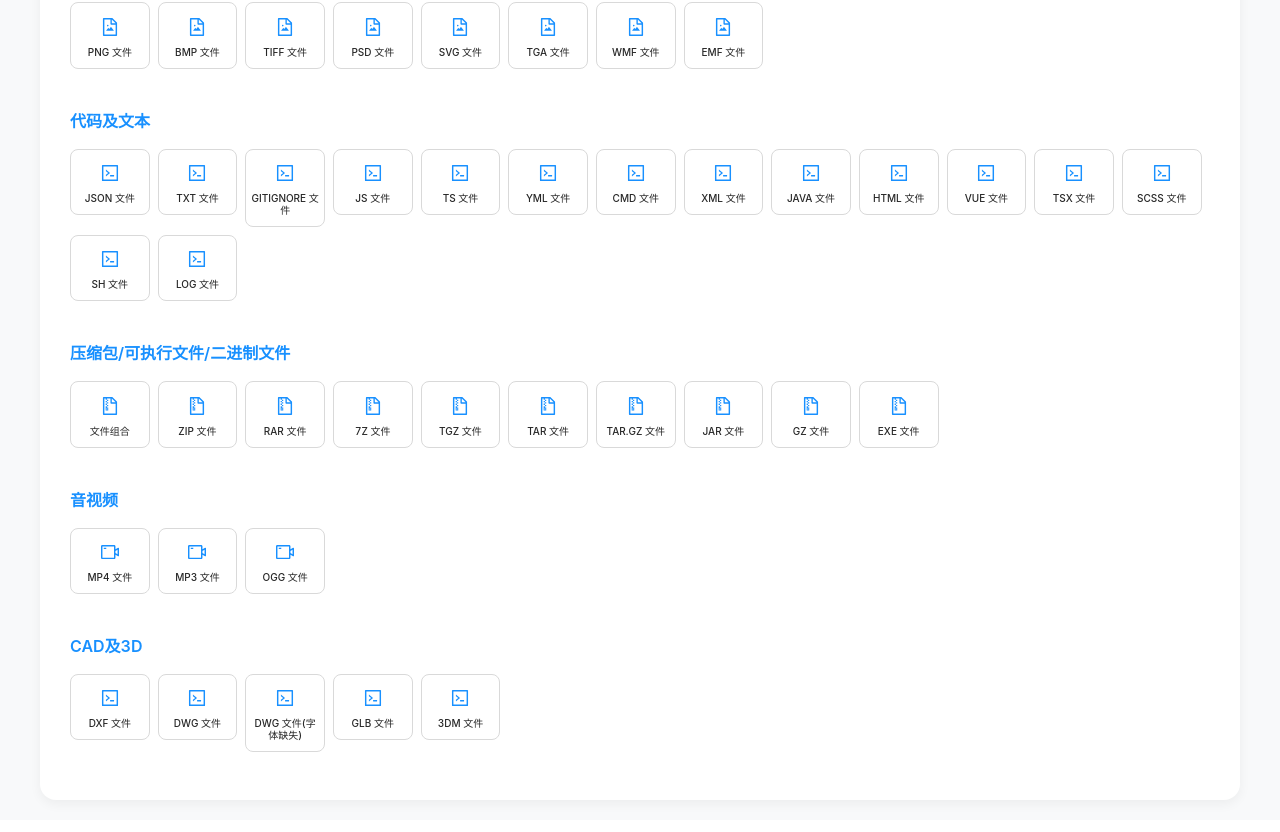
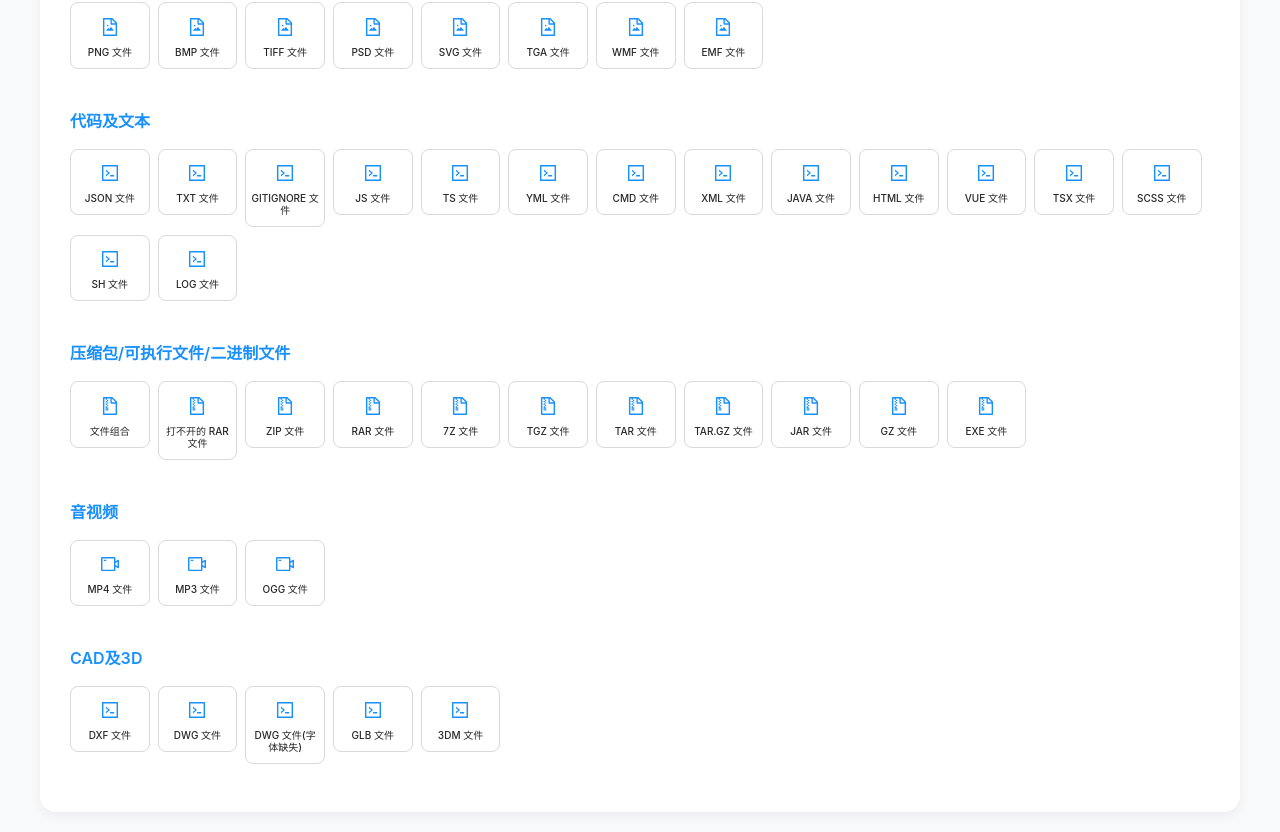
Before and after one commit to basemetas/fileview-frontend, a React (Vite) app: page /preview/debug in a window 1280 px wide. Shown: the part 983-1815 px from the top of the page. Built offline with nearby package versions, Linux system fonts and the light colour scheme; what promise.allsettled would draw is missing.

Commit message:
增加 rar 测试案例

```diff
--- a/src/pages/debug/index.tsx
+++ b/src/pages/debug/index.tsx
@@ -436,6 +436,12 @@ const FILE_GROUPS: FileGroup[] = [
         url: 'https://test.moqisoft.com/%E6%96%87%E4%BB%B6%E7%BB%84%E5%90%88.7z',
         icon: <FileZipOutlined />,
       },
+      // https://test.moqisoft.com/%E5%9B%BE.rar
+      {
+        name: '打不开的 RAR 文件',
+        url: 'https://test.moqisoft.com/%E5%9B%BE.rar',
+        icon: <FileZipOutlined />,
+      },
       {
         name: 'ZIP 文件',
         url: 'https://test.moqisoft.com/sample_archivea.zip',
```
